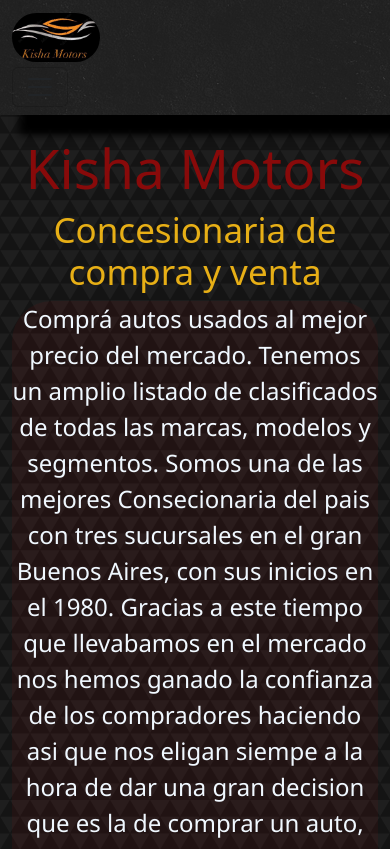
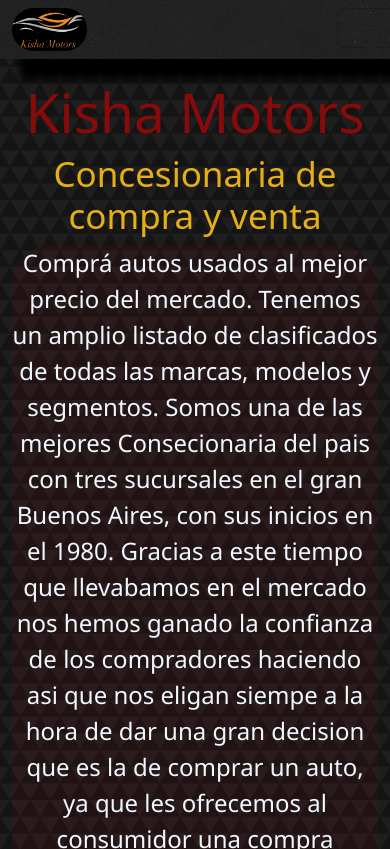
Before and after one commit to Saucero/PF-Saucedo, a website: page index.html in a window 390 px wide. Shown: the top 849 px of the page. Drawn offline with nearby package versions, Linux system fonts and the light colour scheme.

Commit message:
proyectofinalizado

```diff
--- a/index.html
+++ b/index.html
@@ -8,8 +8,9 @@
     <link rel="stylesheet" href="./css/styles.css">
     <link href="https://cdn.jsdelivr.net/npm/bootstrap@5.3.0-alpha3/dist/css/bootstrap.min.css" rel="stylesheet"
         integrity="sha384-KK94CHFLLe+nY2dmCWGMq91rCGa5gtU4mk92HdvYe+M/SXH301p5ILy+dN9+nJOZ" crossorigin="anonymous">
-        <meta name="description" content="Consecionaria de compra y venta de vehiculos en exelente estado y al precio mas barato que puedas conseguir en zona oeste y zona norte.">
-        <meta neme="robot" content="index,follow" >
+    <meta name="description"
+        content="Consecionaria de compra y venta de vehiculos en exelente estado y al precio mas barato que puedas conseguir en zona oeste y zona norte.">
+    <meta neme="robot" content="index,follow">
     <title>Comprá y venta de autos/Kisha Motors-Inicio </title>
 </head>
 
@@ -17,13 +18,20 @@
     <header>
         <nav class="navbar navbar-expand-lg bg-body-tertiary">
             <div class="container">
-                <a class="navbar-brand" href="./pages/contacto.html"><img
-                        src="./img/415846cc-d83c-4b24-af4f-2c9f0f940e12.jpg" alt="logo de la empresa"
-                        class="nav-img w-25"></a>
-                <button class="navbar-toggler" type="button" data-bs-toggle="collapse" data-bs-target="#navbarNav"
-                    aria-controls="navbarNav" aria-expanded="false" aria-label="Toggle navigation">
-                    <span class="navbar-toggler-icon"></span>
-                </button>
+                <div class="row ">
+                    <article class="col-10">
+                        <a class="navbar-brand" href="./pages/contacto.html"><img
+                                src="./img/415846cc-d83c-4b24-af4f-2c9f0f940e12.jpg" alt="logo de la empresa"
+                                class="nav-img w-25"></a>
+                    </article>
+                    <article class="col-1">
+                        <button class="navbar-toggler" type="button" data-bs-toggle="collapse"
+                            data-bs-target="#navbarNav" aria-controls="navbarNav" aria-expanded="false"
+                            aria-label="Toggle navigation">
+                            <span class="navbar-toggler-icon"></span>
+                        </button>
+                    </article>
+                </div>
                 <div class="collapse navbar-collapse justify-content-end" id="navbarNav">
                     <ul class="navbar-nav">
                         <li class="nav-item">
@@ -128,12 +136,12 @@
                 <blockquote class="blockquote mb-0">
                     <div>
                         <nav>
-                            <ul  class="text-footer">
+                            <ul class="text-footer">
                                 <li><img src="./img/instagram.svg" alt=""> Instagram: Kisha_Motors
                                 </li>
-                                <li><img src="./img/facebook.svg"  alt=""> Facebook: Consecionaria
+                                <li><img src="./img/facebook.svg" alt=""> Facebook: Consecionaria
                                     Kisha </li>
-                                <li><img src="./img/twitter.svg"  alt=""> TikTok: KishaMotors </li>
+                                <li><img src="./img/twitter.svg" alt=""> TikTok: KishaMotors </li>
                             </ul>
                         </nav>
                     </div>
--- a/scss/components/_navbar.scss
+++ b/scss/components/_navbar.scss
@@ -12,7 +12,7 @@
 
 }
 
-  .nav-img {
+.nav-img {
     background-color: rgba(0, 0, 0, 0.034);
     border-radius: 30px;
 }
```
Also changed, not shown: scss/components/_botones.scss (line endings or trailing spaces).
